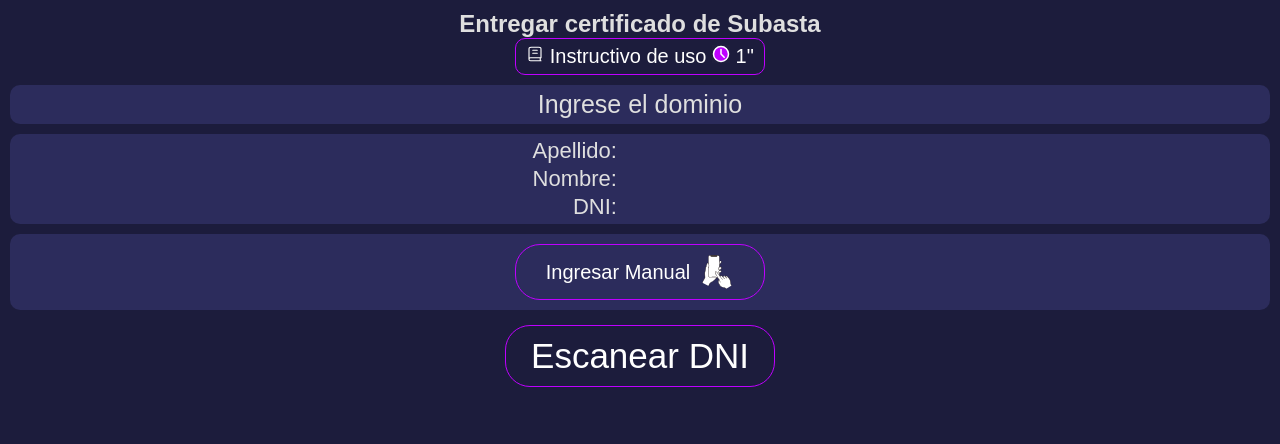
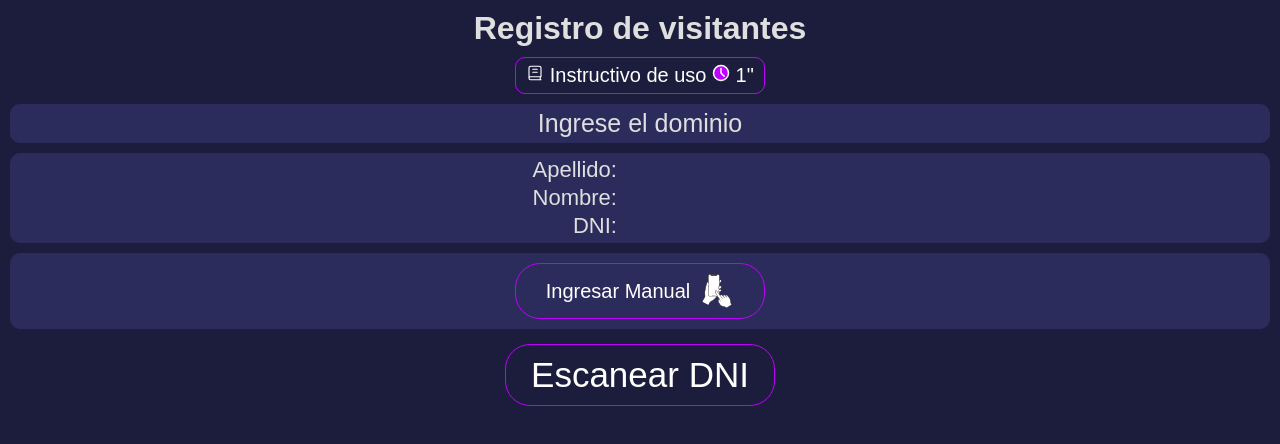
Before and after one commit to juanpabloduette/registrodevisitantes, a plain HTML site: page index.html in a window 1280 px wide. Drawn offline with nearby package versions, Linux system fonts and the light colour scheme.

Commit message:
update dniformat.png

```diff
--- a/index.html
+++ b/index.html
@@ -14,9 +14,10 @@
 				background-color: #1c1c3c;
 				color: #dfdfdf;
 			}
-			h2 {
+
+			h1 {
 				text-align: center;
-				margin: 10px 0 0 0;
+				margin: 10px 0 10px 0;
 			}
 			.campos {
 				margin: 5px 10px;
@@ -352,7 +353,7 @@
 		</style>
 	</head>
 	<body>
-		<h2>Entregar certificado de Subasta</h2>
+		<h1>Registro de visitantes</h1>
 
 		<div class="btnInstructivo-box">
 			<!-- <button id="btnInstructivo">Instructivo</button> -->
@@ -597,9 +598,9 @@
 					<!-- <h2>Instructivo</h2> -->
 				</div>
 				<div class="modal-medio">
-					<h3>INGRESAR DOMINIO</h3>
 					<h3>ESCANEAR DNI</h3>
 					<img src="dniformat.png" alt="Instructivo" />
+					<h3>INGRESAR</h3>
 				</div>
 			</div>
 		</div>
```
Also changed, not shown: dniformat.png (added).
